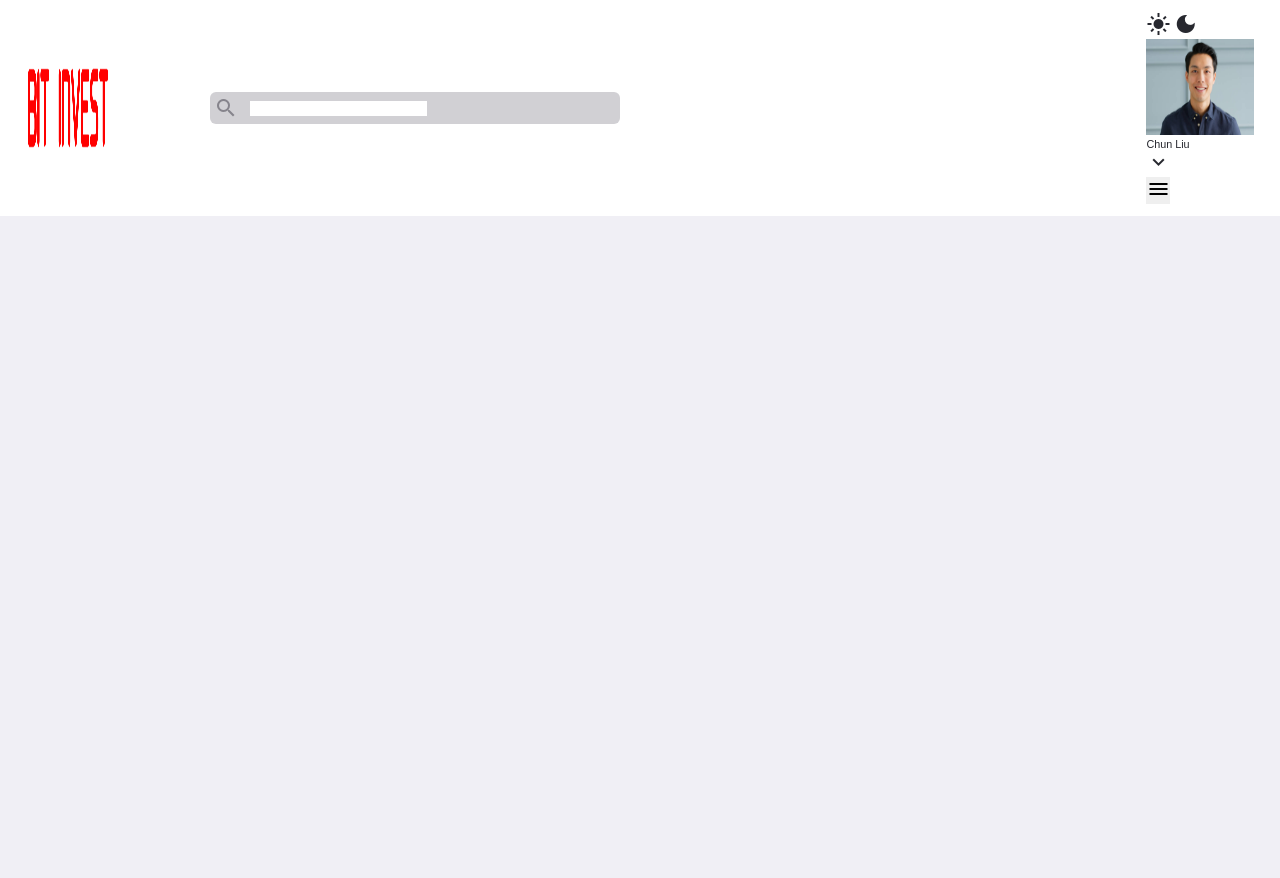
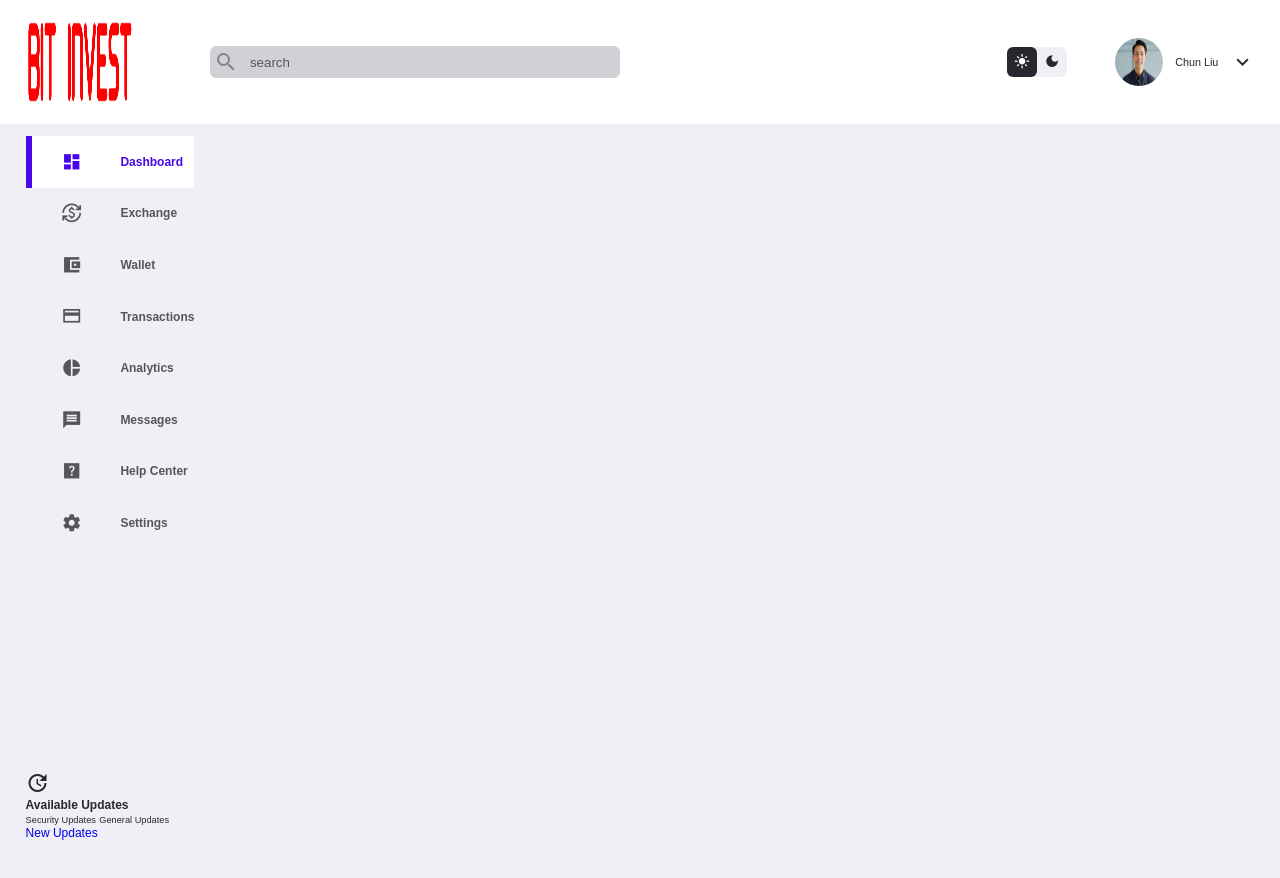
Before and after one commit to Alabere-coder/Admin__Dashboard, a plain HTML site: page index.html in a window 1280 px wide. Before the commit the page ends 800 px from the top, so only its background shows below. Drawn offline with Linux system fonts and the light colour scheme.

Commit message:
main-section

```diff
--- a/index.html
+++ b/index.html
@@ -27,16 +27,16 @@
             <img src="./images/logo1.png" class="logo">
             <div class="search-bar">
                 <span class="material-icons-sharp">search</span>
-                <input type="search">
+                <input type="search" placeholder="search">
             </div>
             <div class="profile-area">
                 <div class="theme-btn">
-                    <span class="material-icons-sharp">light_mode</span>
+                    <span class="material-icons-sharp active">light_mode</span>
                     <span class="material-icons-sharp"> dark_mode</span>
                 </div>
                 <div class="profile">
                     <div class="profile-photo">
-                        <img src="./images/profile-1.jpg">
+                        <img class="photo" src="./images/profile-1.jpg">
                     </div>
                     <h5>Chun Liu</h5>
                     <span class="material-icons-sharp">expand_more</span>
@@ -48,6 +48,61 @@
 
 
 
+    <main>
+        <aside>
+            <button id="close-btn">
+                <span class="material-icons-sharp">close</span>
+            </button>
+
+            <div class="sidebar">
+                <a href="#" class="active">
+                    <span class="material-icons-sharp">dashboard</span>
+                    <h4>Dashboard</h4>
+                </a>
+                <a href="#">
+                    <span class="material-icons-sharp">currency_exchange</span>
+                    <h4>Exchange</h4>
+                </a>
+                <a href="#">
+                    <span class="material-icons-sharp">account_balance_wallet</span>
+                    <h4>Wallet</h4>
+                </a>
+                <a href="#">
+                    <span class="material-icons-sharp">payment</span>
+                    <h4>Transactions</h4>
+                </a>
+                <a href="#">
+                    <span class="material-icons-sharp">pie_chart</span>
+                    <h4>Analytics</h4>
+                </a>
+                <a href="#">
+                    <span class="material-icons-sharp">message</span>
+                    <h4>Messages</h4>
+                </a>
+                <a href="#">
+                    <span class="material-icons-sharp">help_center</span>
+                    <h4>Help Center</h4>
+                </a>
+                <a href="#">
+                    <span class="material-icons-sharp">settings</span>
+                    <h4>Settings</h4>
+                </a>
+            </div>
+            <div class="updates">
+                <span class="material-icons-sharp">update</span>
+                <h4>Available Updates</h4>
+                <small>Security Updates</small>
+                <small>General Updates</small>
+                <a href="#">New Updates</a>
+            </div>
+        </aside>
+        <section class="middle">
+
+        </section>
+        <section class="right">
+
+        </section>
+    </main>
 
     <!-- <script src="https://cdn.jsdelivr.net/npm/bootstrap@5.0.2/dist/js/bootstrap.bundle.min.js"
         integrity="sha384-MrcW6ZMFYlzcLA8Nl+NtUVF0sA7MsXsP1UyJoMp4YLEuNSfAP+JcXn/tWtIaxVXM"
--- a/style.css
+++ b/style.css
@@ -83,12 +83,15 @@ nav .container {
     /* background: black; */
 }
 nav img.logo {
-    width: 7rem;
+    width: 9rem;
 
 }
-nav img {
-    width: 9rem;
-    height: 8rem;
+nav .photo {
+    display: block;
+    width: 4rem;
+    height: 4rem;
+    border-radius: 50%;
+    overflow: hidden;
 }
 nav .search-bar {
     background: #d1d0d4;
@@ -102,3 +105,100 @@ nav .search-bar {
     position: absolute;
     left: 15%;
 }
+nav .search-bar input[type='search'] {
+    color: #27282f;
+    background: transparent;
+    width: 100%;
+}
+nav .search-bar input[type='search']::placeholder {
+    color: #56555e;
+}
+nav .profile-area {
+    display: flex;
+    align-items: center;
+    justify-content: space-between;
+    gap: 4rem;
+}
+nav .profile-area .theme-btn {
+    display: flex;
+    background: #f0eff5;
+    width: 5rem;
+    height: 2.5rem;
+    border-radius: 6px;
+    cursor: pointer;
+}
+nav .profile-area .theme-btn span {
+    width: 50%;
+    height: 100%;
+    display: flex;
+    align-items: center;
+    justify-content: center;
+    font-size: 1.3rem;
+}
+nav .profile-area .theme-btn .active {
+    background: #27282f;
+    border-radius: 6px;
+    color: #fff;
+}
+nav .profile-area .profile {
+    display: flex;
+    gap: 1rem;
+    align-items: center;
+}
+/* nav .profile-area .profile-photo {
+    display: block;
+    width: 3rem;
+    height: 3rem;
+    border-radius: 50%;
+} */
+nav .profile-area button {
+    display: none;
+}
+
+
+
+main {
+    display: grid;
+    grid-template-columns: 14rem auto 30rem;
+    gap: 2rem;
+    width: 96%;
+    margin: 1rem auto 4rem;
+}
+/* main section {
+    background: black;
+} */
+main aside {
+    display: flex;
+    flex-direction: column;
+    justify-content: space-between;
+    height: 88vh;
+}
+
+
+main aside button#close-btn {
+    display: none;
+}
+
+main aside .sidebar a {
+    display: flex;
+    align-items: center;
+    gap: 0.2rem;
+    height: 4.3rem;
+    color: #56555e;
+    position: relative;
+}
+main aside .sidebar a span {
+    font-size: 1.7rem;
+    margin: 3rem;
+}
+main aside .sidebar a.active {
+    background: #fff;
+    color: rgb(71, 7, 234);
+}
+main aside .sidebar a.active::before {
+    content: "";
+    width: 6px;
+    height: 100%;
+    position: absolute;
+    background: rgb(71, 7, 234);
+}
```
